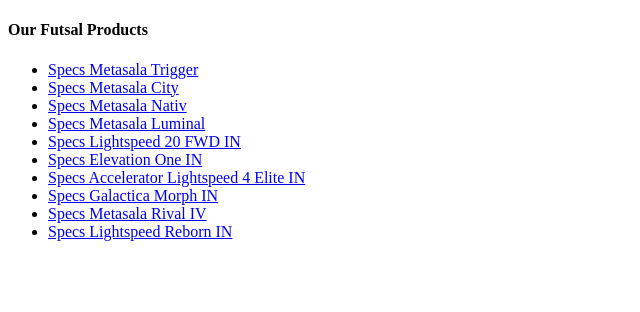
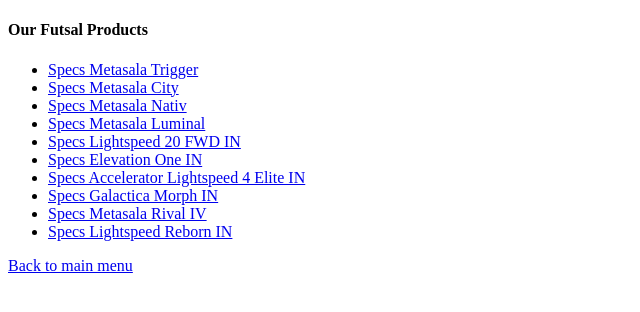
Before and after one commit to hanseltertius/ht-practice-remote-repository, a plain HTML site: page futsal.html in a window 1280 px wide. Shown: the whole page, without its empty margins (0-640 px from the left). Drawn offline with Linux system fonts and the light colour scheme.

Commit message:
Implement all navigation

```diff
--- a/futsal.html
+++ b/futsal.html
@@ -19,5 +19,6 @@
         <li><a href="https://www.specs.id/specs-metasala-rival-iv-black-forged-iron.html">Specs Metasala Rival IV</a></li>
         <li><a href="https://www.specs.id/specs-lightspeed-reborn-in-iluminate-pack-white-pearlized-iridiscent.html">Specs Lightspeed Reborn IN</a></li>
     </ul>
+    <a href="index.html">Back to main menu</a>
 </body>
 </html>
```
Also changed, not shown: running.html (+1 -0 lines).
